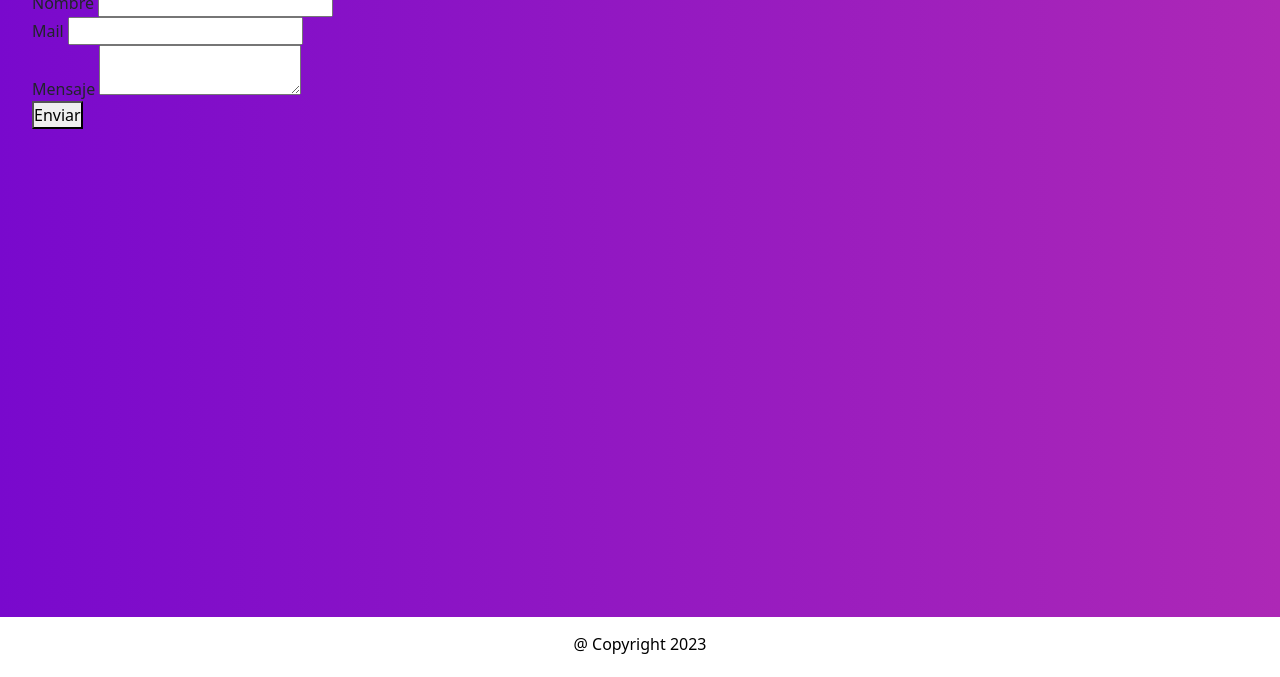
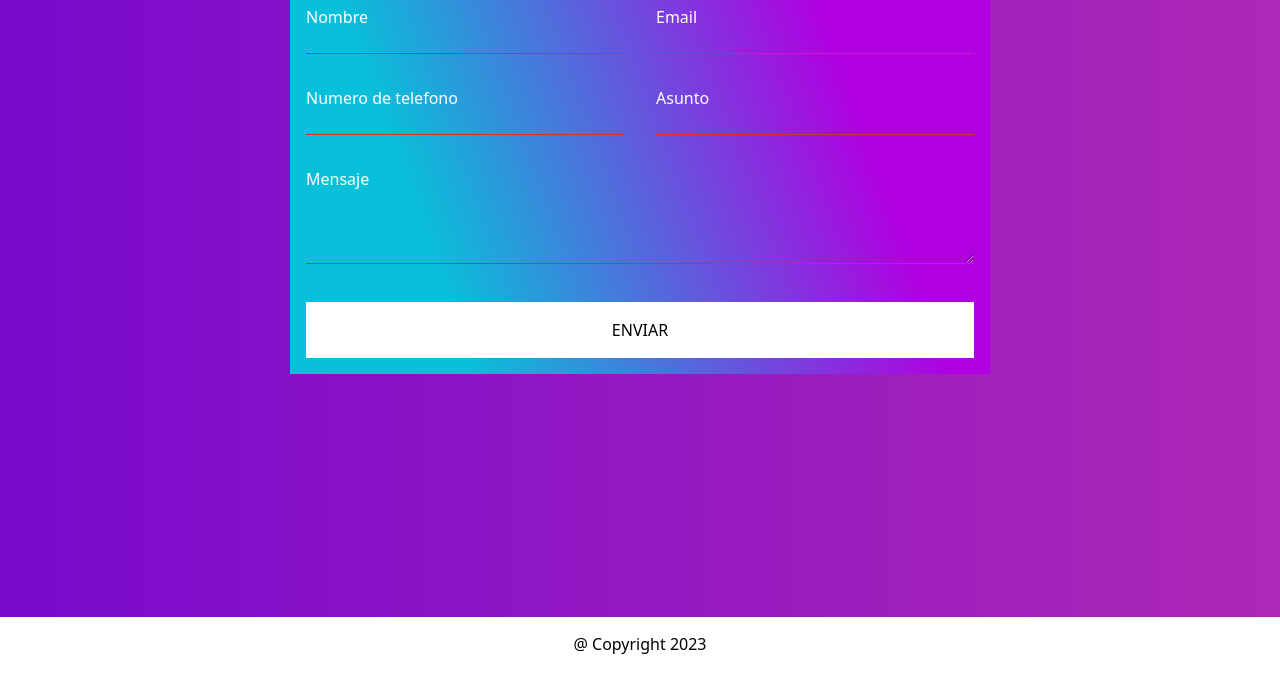
Before and after one commit to Matiason16/PF-MatiasVallejos, a website: page pages/contactame.html in a window 1280 px wide. Shown: the part 123-800 px from the top of the page. Drawn offline with nearby package versions, Linux system fonts and the light colour scheme.

Commit message:
Contactame terminado

```diff
--- a/pages/contactame.html
+++ b/pages/contactame.html
@@ -16,7 +16,8 @@
           <span class="navbar-toggler-icon"></span>
         </button>
 
-        <!-- enlaces -->
+
+        <!-- Navbar -->
         <div class="collapse navbar-collapse" id="opciones">
           <ul class="navbar-nav">
             <li class="nav-item">
@@ -34,37 +35,52 @@
           </ul>
         </div>
       </nav>
-
     </header>
 
+
+<!--Contactame-->
       <div class="contenedor-contactame">
         <h1 class="contactame">
             Contactame
         </h1>
       </div>
 
-        <section class="formulario">
-            <form action="contactame.html">
-                <ul>
-                  <li>
-                    <label for="name">Nombre</label>
-                    <input type="text" id="name" name="nombre" />
-                  </li>
-                  <li>
-                    <label for="mail">Mail</label>
-                    <input type="email" id="mail" name="mail" />
-                  </li>
-                  <li>
-                    <label for="msg">Mensaje</label>
-                    <textarea id="msg" name="mensaje"></textarea>
-                  </li>
-                  <li class="boton">
-                    <button type="submit">Enviar</button>
-                  </li>
-                </ul>
+          <!--Formulario-->
+    <div class="content">
+      <div class="contact-wrapper animated bounceInUp">
+          <div class="contact-form">
 
+              <form action="">
+                  <p>
+                      <label>Nombre</label>
+                      <input type="text" name="nombre">
+                  </p>
+                  <p>
+                      <label>Email </label>
+                      <input type="email" name="email">
+                  </p>
+                  <p>
+                      <label>Numero de telefono</label>
+                      <input type="tel" name="telefono">
+                  </p>
+                  <p>
+                      <label>Asunto</label>
+                      <input type="text" name="asunto">
+                  </p>
+                  <p class="block">
+                     <label>Mensaje</label>
+                      <textarea name="mensaje" rows="3"></textarea>
+                  </p>
+                  <p class="block">
+                      <button>
+                          Enviar
+                      </button>
+                  </p>
               </form>
-        </section>
+          </div>
+
+  </div>
+  </div>
 
 
     <footer>
--- a/scss/_contactame.scss
+++ b/scss/_contactame.scss
@@ -0,0 +1,61 @@
+
+.content {
+    max-width: 700px;
+    margin-left: auto;
+    margin-right: auto;
+}
+label{
+    color:white;
+}
+
+
+
+.contact-form {
+    background: rgb(9,191,217);
+    background: linear-gradient(70deg, rgba(9,191,217,1) 22%, rgba(176,0,224,1) 79%);
+}
+
+.contact-form form {
+    display: grid;
+    grid-template-columns: 1fr 1fr;
+}
+
+.contact-form form label {
+    display: block;
+}
+
+.contact-form form p {
+    margin: 0;
+    padding: 1em;
+}
+
+.contact-form form .block {
+    grid-column: 1 / 3;
+}
+
+.contact-form form button,
+.contact-form form input,
+.contact-form form textarea {
+    width: 100%;
+    border: none;
+    background: none;
+    outline: 0;
+    color: black;
+    border-bottom: 1px solid #d63031;
+}
+
+.contact-form form button {
+    background: #ffffff;
+    border: 0;
+    text-transform: uppercase;
+    padding: 1em;
+
+}
+
+.contact-form form button:hover,
+.contact-form form button:focus {
+    background: #d400ff;
+    color: white;
+    transition: background-color 1s ease-out;
+    outline: 0;
+}
```
Also changed, not shown: css/estilo.css, scss/_portfolio.scss (line endings or trailing spaces), 1 other file.
